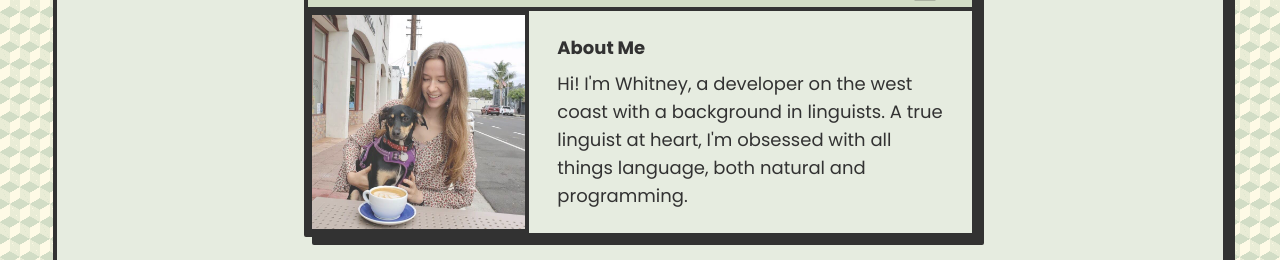
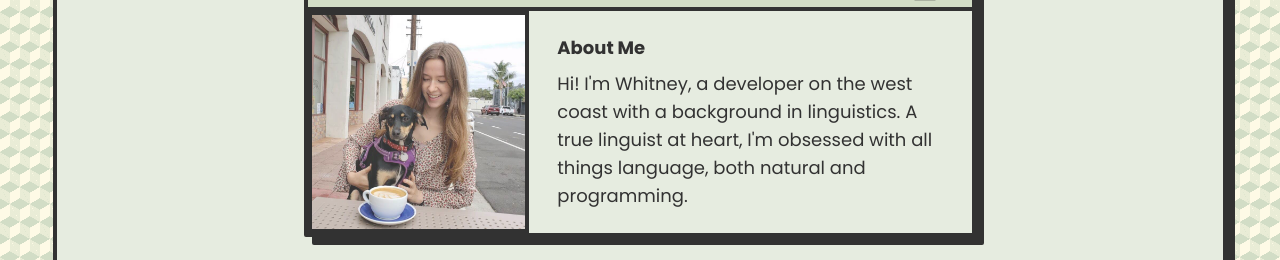
Before and after one commit to whitneywind/portfolio, a React (Vite) app: page / in a window 1280 px wide. Both pictures are taken after a click on the button "About". Shown: the part 146-406 px from the top of the page. Built offline with nearby package versions, Linux system fonts and the light colour scheme.

Commit message:
typo fix

```diff
--- a/src/components/About.jsx
+++ b/src/components/About.jsx
@@ -13,7 +13,7 @@ const About = () => {
               <h1 className="font-bold text-lg mb-2">About Me</h1>
               <p className="text-lg">
                 Hi! I'm Whitney, a developer on the west coast with a background
-                in linguists. A true linguist at heart, I'm obsessed with all
+                in linguistics. A true linguist at heart, I'm obsessed with all
                 things language, both natural and programming.
               </p>
             </div>
```
